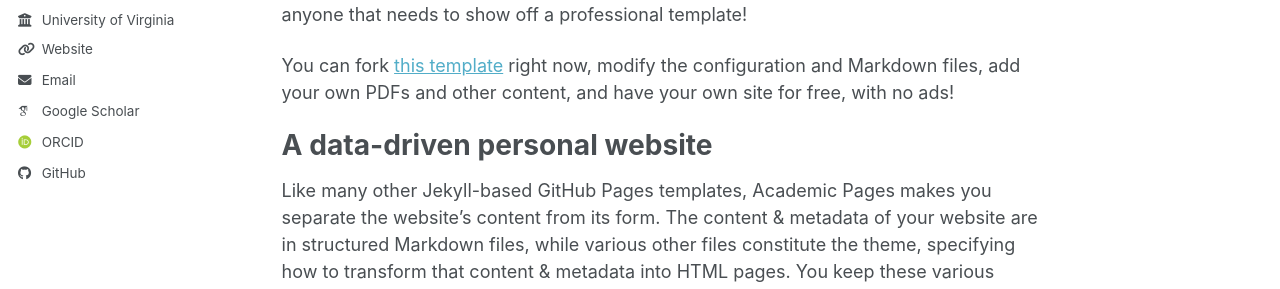
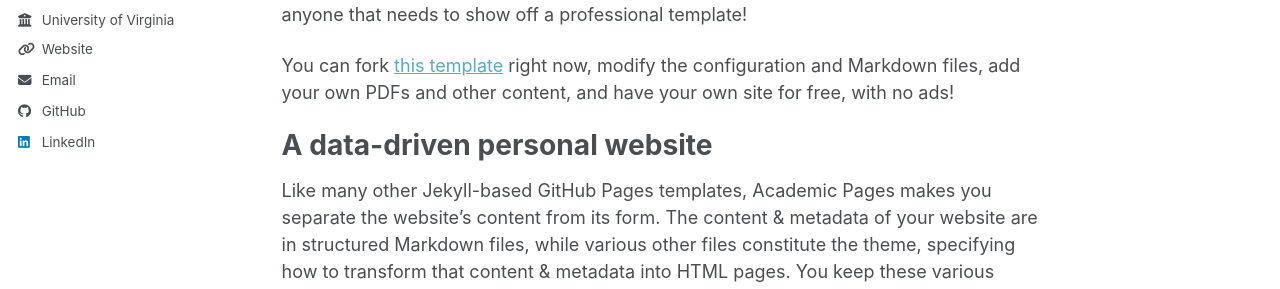
Before and after one commit to robertsanchisalvarez/robertsanchisalvarez.github.io, a Jekyll site: the page built from _pages/about.md, in a window 1280 px wide. Shown: the part 357-646 px from the top of the page. Built offline with Jekyll 4.4.1, drawn with Linux system fonts in a browser that asks for light colours; some web fonts are replaced; a script bundle is joined from its source files by our own code; library files that are not in the unit come from our copies; some of the changed lines change nothing that is shown.

Commit message:
Update _config.yml

```diff
--- a/_config.yml
+++ b/_config.yml
@@ -24,7 +24,7 @@ repository               : "https://robertsanchisalvarez.github.io"
 author:
   # Biographic information
   avatar: "labuena.jpg"
-  name             : ""
+  name             :
   pronouns         : # example: "she/her"
   bio              : "Scholar working on Spanish transpacific narratives through archival and public-facing research."
   location         :
@@ -35,10 +35,10 @@ author:
   # Academic websites
   academia         : # URL
   arxiv            : # URL - Update with the correct link to your profile
-  googlescholar    : "https://scholar.google.com/citations?user=PS_CX0AAAAAJ"
+  googlescholar    :
   inspire-hep      : # URL
   impactstory      : # URL
-  orcid            : "https://orcid.org/yourorcidurl"
+  orcid            :
   semantic         : # URL
   ssrn             : # URL
   pubmed           :
@@ -51,7 +51,7 @@ author:
   bitbucket        : # Username - Update with your username on the site
   codepen          : # Username
   dribbble         : # Username
-  github           : "academicpages"
+  github           : "https://github.com/robertsanchisalvarez"
   kaggle           : # Username
   stackoverflow    : # User number or user number and name (i.e., use "1" or "1/jeff-atwood")
 
@@ -66,7 +66,7 @@ author:
   keybase          : # Username
   instagram        : # Username
   lastfm           : # Username
-  linkedin         : # Username
+  linkedin         : "www.linkedin.com/in/robert-sanchis-alvarez" # Username
   mastodon         : # URL
   medium           : # URL
   pinterest        : # Username
```
